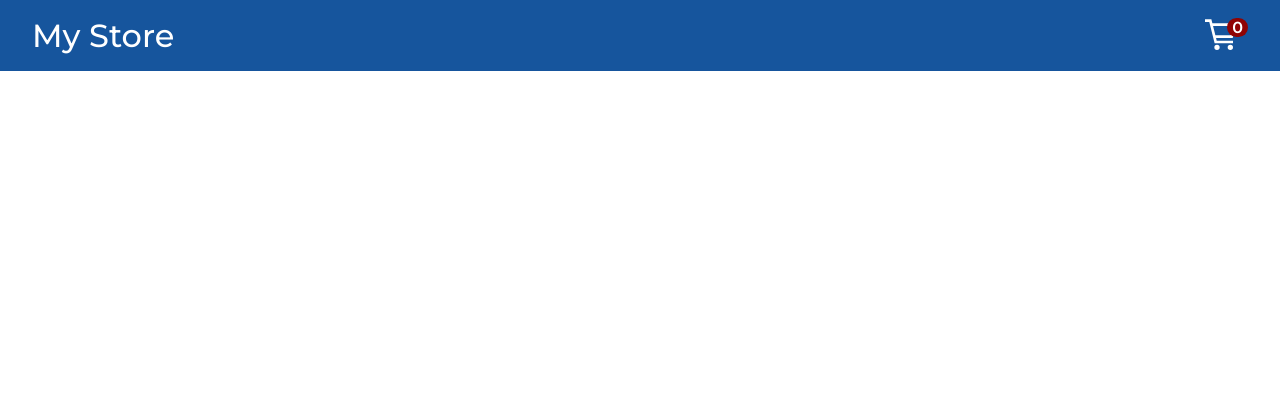
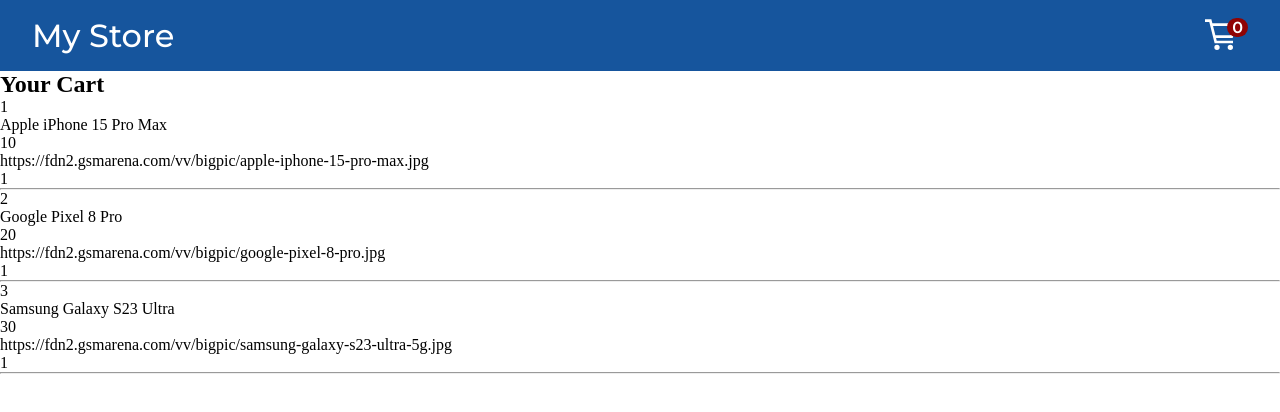
Before and after one commit to johncardozo/frontend-intermedio-02, a React (Vite) app in the folder redux-toolkit-shopping-cart/: page / in a window 1280 px wide. Shown: the top 412 px of the page. Built offline with nearby package versions, Linux system fonts and the light colour scheme.

Commit message:
Redux: Creación de componentes CartContainer y CartItem (sin scss)

```diff
--- a/redux-toolkit-shopping-cart/package.json
+++ b/redux-toolkit-shopping-cart/package.json
@@ -24,6 +24,7 @@
     "eslint-plugin-react": "^7.32.2",
     "eslint-plugin-react-hooks": "^4.6.0",
     "eslint-plugin-react-refresh": "^0.4.3",
+    "prop-types": "^15.8.1",
     "sass": "^1.69.5",
     "vite": "^4.4.5"
   }
--- a/redux-toolkit-shopping-cart/src/App.jsx
+++ b/redux-toolkit-shopping-cart/src/App.jsx
@@ -1,7 +1,13 @@
+import CartContainer from "./components/cart/CartContainer";
 import NavBar from "./components/navbar/NavBar";
 
 const App = () => {
-  return <NavBar />;
+  return (
+    <>
+      <NavBar />
+      <CartContainer />
+    </>
+  );
 };
 
 export default App;
--- /dev/null
+++ b/redux-toolkit-shopping-cart/src/components/cart/CartContainer.jsx
@@ -0,0 +1,24 @@
+import { useSelector } from "react-redux";
+import CartItem from "./CartItem";
+
+const CartContainer = () => {
+  // Obtiene el estado centralizado en Redux
+  const { cartItems } = useSelector((store) => store.cart);
+
+  return (
+    <section className="cart-container">
+      <div className="cart-container__header">
+        <h2>Your Cart</h2>
+      </div>
+      <div className="cart-container__articles">
+        <ul>
+          {cartItems.map((item) => {
+            return <CartItem key={item.id} {...item} />;
+          })}
+        </ul>
+      </div>
+    </section>
+  );
+};
+
+export default CartContainer;
--- /dev/null
+++ b/redux-toolkit-shopping-cart/src/components/cart/CartItem.jsx
@@ -0,0 +1,26 @@
+import PropTypes from "prop-types";
+
+const CartItem = ({ id, title, price, img, amount }) => {
+  return (
+    <>
+      <ul>
+        <li>{id}</li>
+        <li>{title}</li>
+        <li>{price}</li>
+        <li>{img}</li>
+        <li>{amount}</li>
+      </ul>
+      <hr />
+    </>
+  );
+};
+
+CartItem.propTypes = {
+  id: PropTypes.string,
+  title: PropTypes.string,
+  price: PropTypes.number,
+  img: PropTypes.string,
+  amount: PropTypes.number,
+};
+
+export default CartItem;
--- a/redux-toolkit-shopping-cart/src/features/cart/cartSlice.js
+++ b/redux-toolkit-shopping-cart/src/features/cart/cartSlice.js
@@ -1,7 +1,29 @@
 import { createSlice } from "@reduxjs/toolkit";
 
 const initialState = {
-  cartItems: [],
+  cartItems: [
+    {
+      id: "1",
+      title: "Apple iPhone 15 Pro Max",
+      price: 10,
+      img: "https://fdn2.gsmarena.com/vv/bigpic/apple-iphone-15-pro-max.jpg",
+      amount: 1,
+    },
+    {
+      id: "2",
+      title: "Google Pixel 8 Pro",
+      price: 20,
+      img: "https://fdn2.gsmarena.com/vv/bigpic/google-pixel-8-pro.jpg",
+      amount: 1,
+    },
+    {
+      id: "3",
+      title: "Samsung Galaxy S23 Ultra",
+      price: 30,
+      img: "https://fdn2.gsmarena.com/vv/bigpic/samsung-galaxy-s23-ultra-5g.jpg",
+      amount: 1,
+    },
+  ],
   amount: 0,
   total: 0,
 };
```
Also changed, not shown: 1 other file (tests, documents, lock files or other folders).
